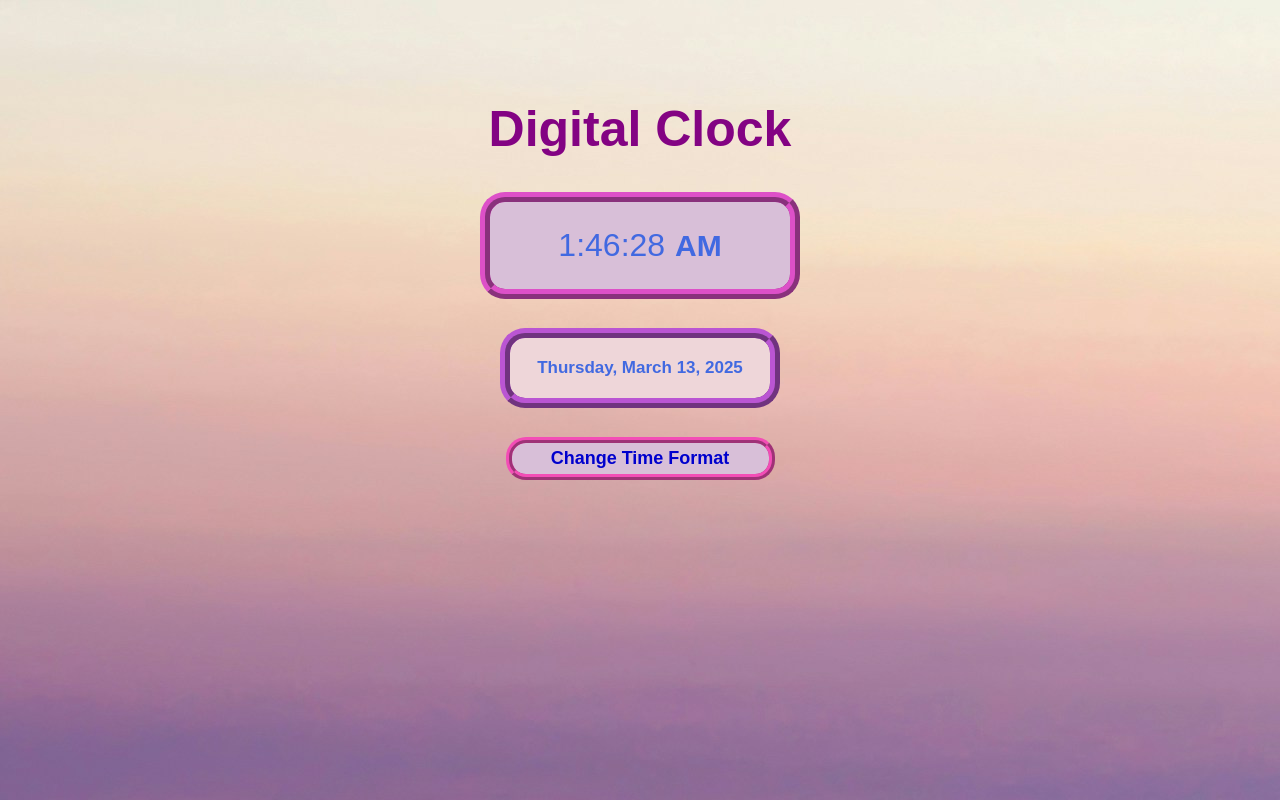
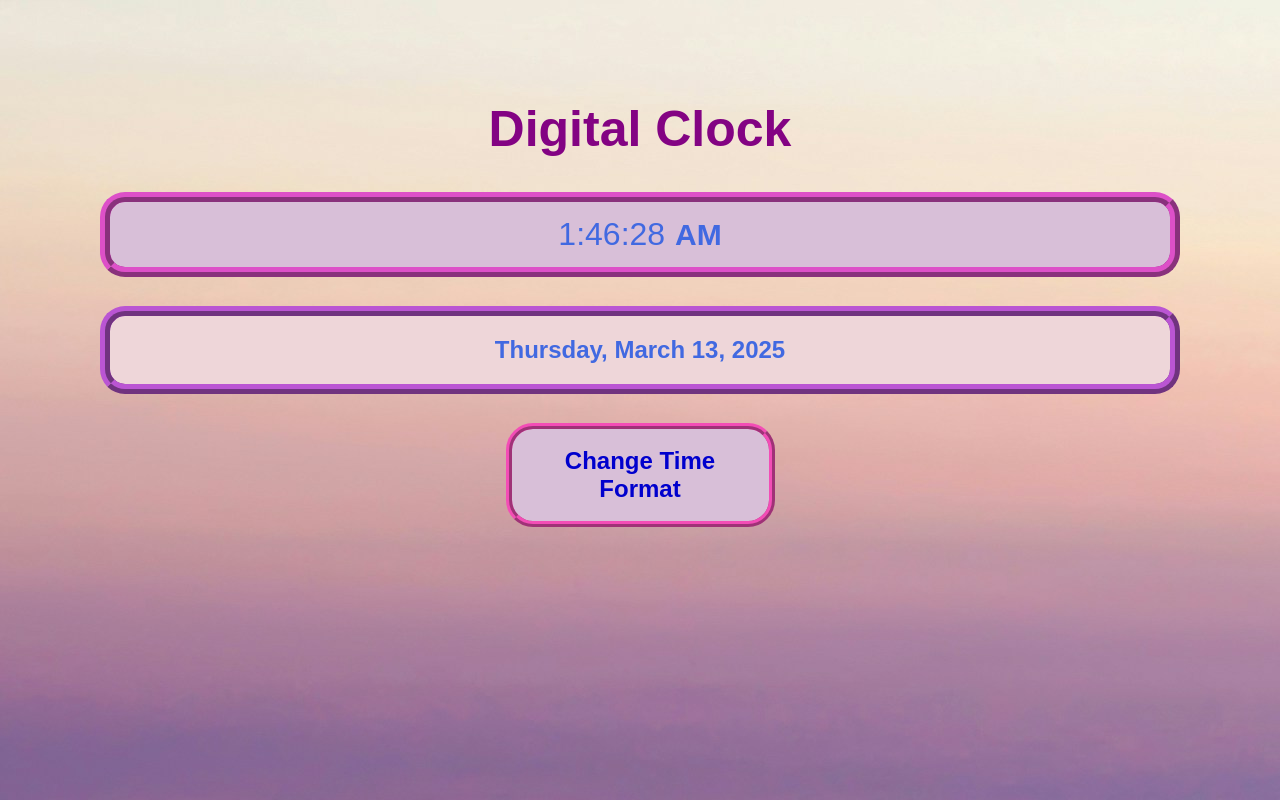
Before and after one commit to over45Codes/digital-clock, a plain HTML site: page index.html in a window 1280 px wide. Drawn offline with Linux system fonts and the light colour scheme; a web font is replaced by a local one.

Commit message:
width and padding changes

```diff
--- a/style.css
+++ b/style.css
@@ -21,12 +21,12 @@ body {
 .clock {
     background: thistle;
     color: royalblue;
-    width: 250px;
-    margin: auto;
+    width: auto;
+    /* margin: auto; */
     border-radius: 25px;
     text-align: center;
     border: 10px ridge rgb(221, 80, 200);
-    padding: 25px;
+    padding: 14px;
 }
 
 .amPm {
@@ -40,9 +40,9 @@ body {
 .date {
     background: rgb(238, 214, 217);
     color: royalblue;
-    width: 220px;
+    width: auto;
     margin: auto;
-    font-size: 17px;
+    font-size: 24px;
     font-family: "Sofia", sans-serif;
     font-weight: bold;
     border-radius: 25px;
@@ -52,15 +52,15 @@ body {
 }
 
 #button-24 {
-    padding: 5px;
+    padding: 18px;
     color: mediumblue;
     background: thistle;
-    font-size: 18px;
+    font-size: 24px;
     font-weight: bold;
     font-family: "Sofia", sans-serif;
     /* font-family: Verdana; */
     width: 269px;
     margin: auto;
     border: 6px ridge rgb(243, 77, 182);
-    border-radius: 20px;
+    border-radius: 27px;
 }
```
